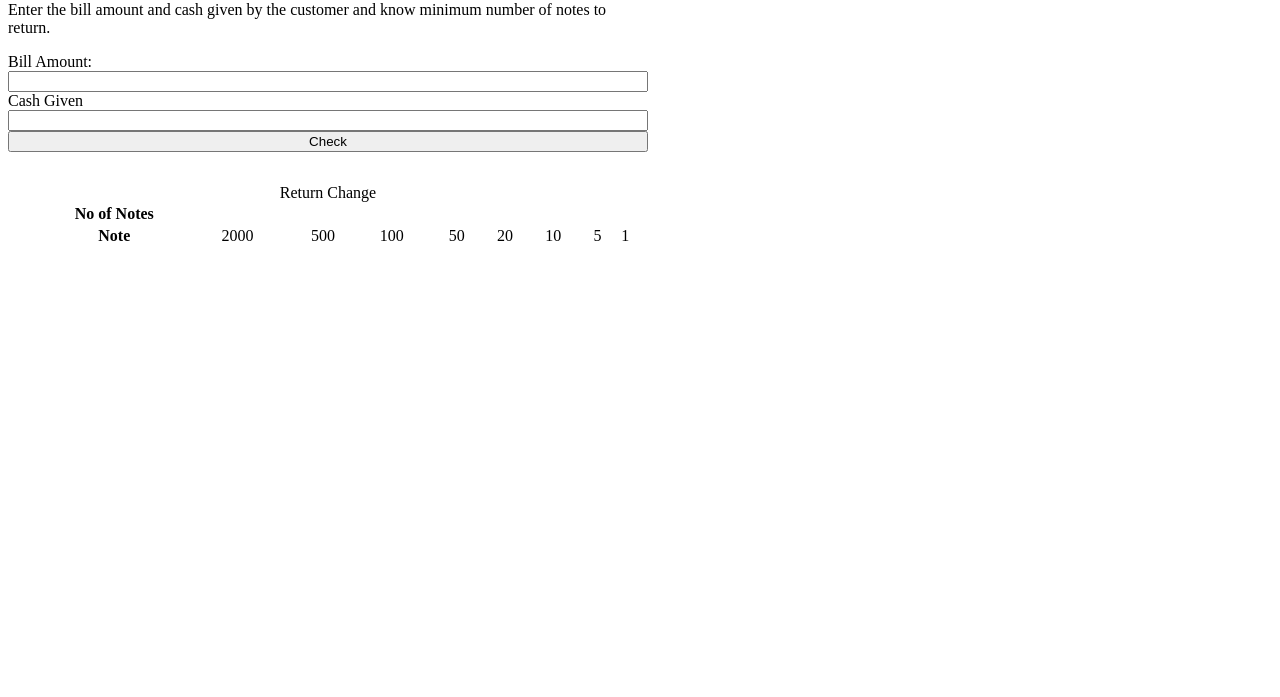
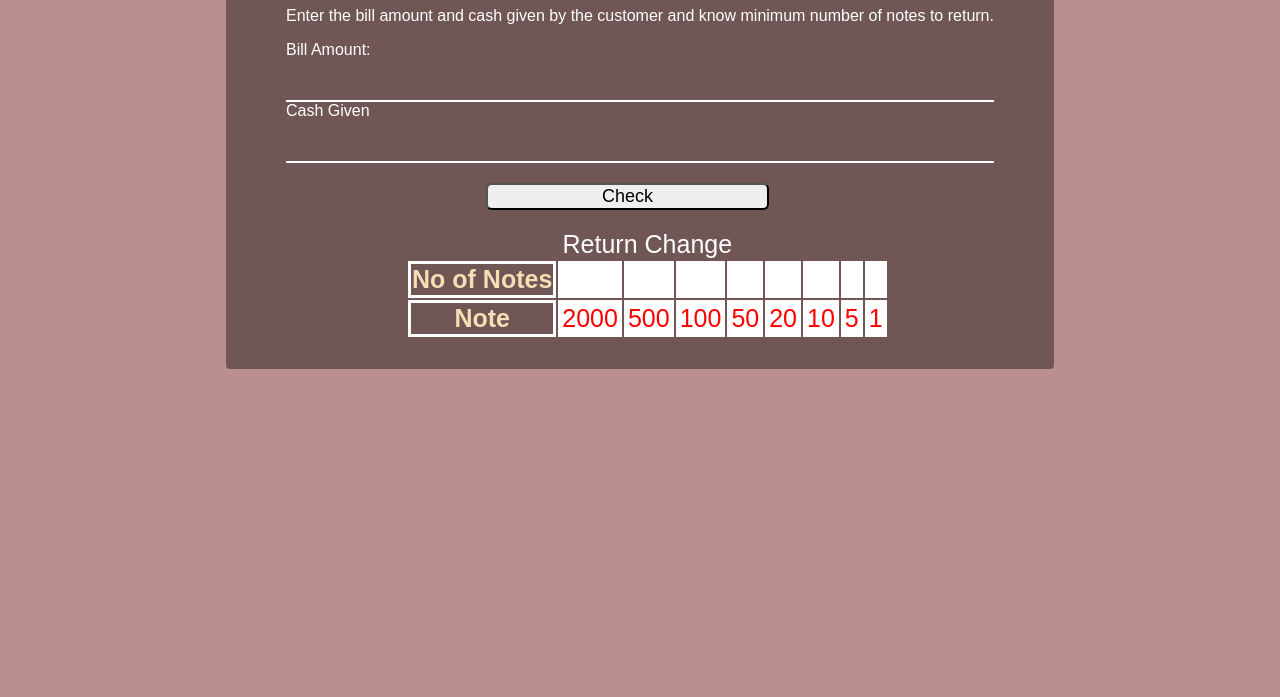
Before and after one commit to Rushikesh222/Cash-Register, a plain HTML site: page index.html in a window 1280 px wide. Shown: the part 103-800 px from the top of the page. Drawn offline with Linux system fonts and the light colour scheme; a web font is replaced by a local one.

Commit message:
css completed

```diff
--- a/style.css
+++ b/style.css
@@ -1,7 +1,71 @@
+@import url("https://fonts.googleapis.com/css2?family=Muli&display=swap");
 * {
+  box-sizing: border-box;
 }
+body {
+  background-color: rosybrown;
+  color: white;
+  font-family: "Muli", sans-serif;
+  display: flex;
+  align-items: center;
+  justify-content: center;
+  overflow-x: hidden;
+  flex-direction: column;
+  margin: 0;
+}
+
 .container {
-  display: flex;
-  flex-direction: column;
-  width: 50vw;
+  background-color: rgba(0, 0, 0, 0.4);
+  display: block;
+  padding: 30px 60px;
+  border-radius: 4px;
 }
+.Heading {
+  text-align: center;
+}
+.change-table {
+  text-align: center;
+}
+#bill-amount {
+  background-color: transparent;
+  border: 0;
+  border-bottom: 2px #fff solid;
+  display: block;
+  width: 100%;
+  padding: 10px 0;
+  font-size: 18px;
+  color: white;
+}
+#cash-given {
+  background-color: transparent;
+  border: 0;
+  border-bottom: 2px #fff solid;
+  display: block;
+  width: 100%;
+  padding: 10px 0;
+  font-size: 18px;
+  color: white;
+}
+#check-btn {
+  background-color: wheats;
+  border-radius: 6px;
+  display: block;
+  margin-top: 20px;
+  margin-left: 200px;
+  width: 40%;
+  font-size: 18px;
+}
+.change-table {
+  font-size: 25px;
+  margin-top: 20px;
+  margin-left: 120px;
+}
+.change-table td {
+  background-color: #fff;
+  color: red;
+  border: 3px solid white;
+}
+.change-table th {
+  color: wheat;
+  border: 3px solid white;
+}
```
